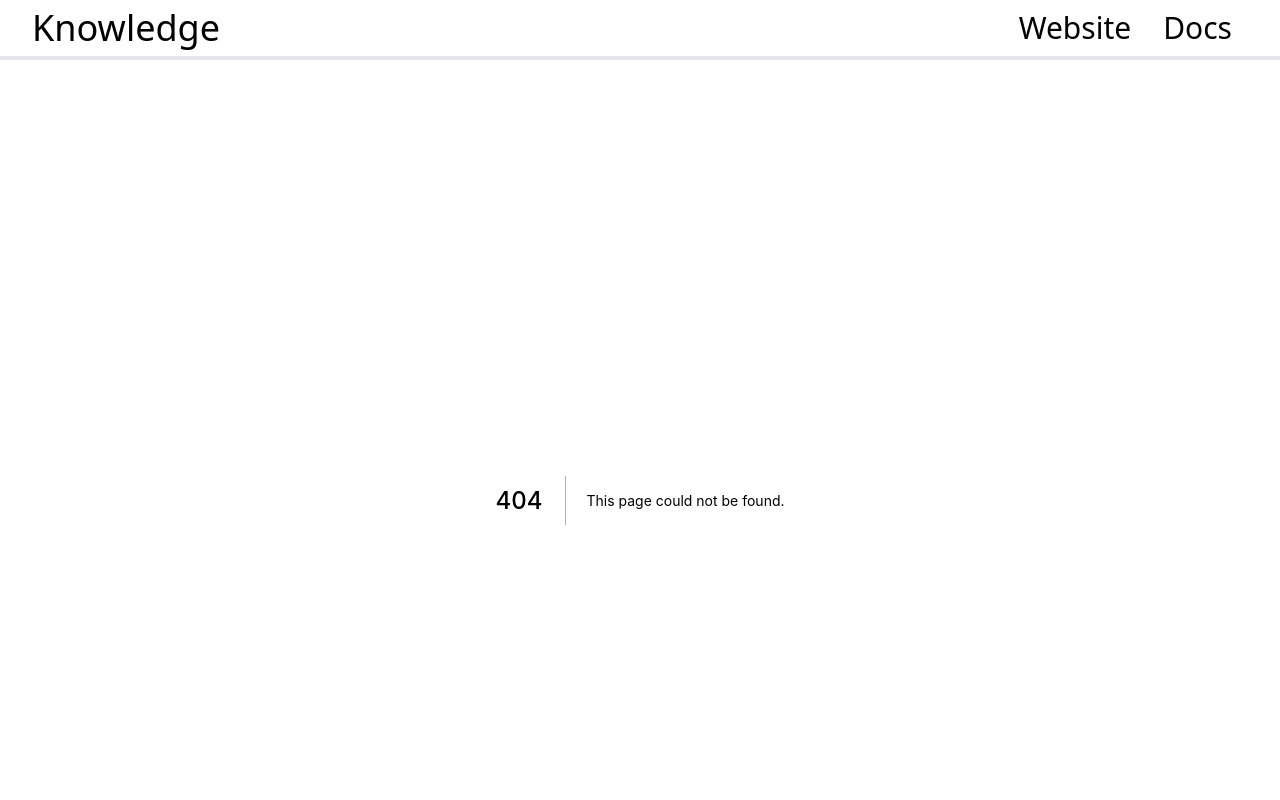
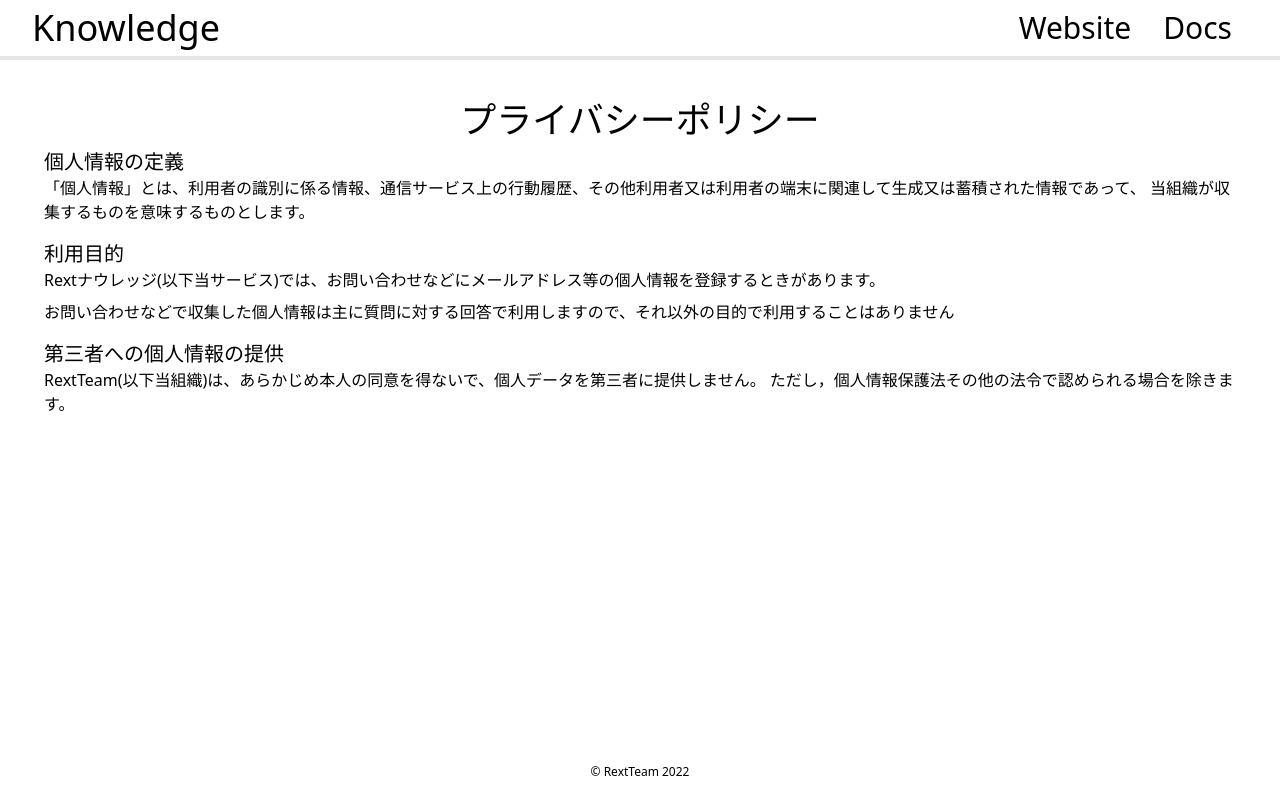
Before and after one commit to RextTeam/knowledge, a Next.js app: page /privacy-policy in a window 1280 px wide. Before the commit this address had no page. Shown: the top 800 px of the page. Built offline with nearby package versions, Linux system fonts and the light colour scheme.

Commit message:
Create privacy-policy.tsx

```diff
--- /dev/null
+++ b/pages/privacy-policy.tsx
@@ -0,0 +1,47 @@
+import { ReactNode } from 'react'
+
+
+interface Props {
+    title: string;
+    children: ReactNode;
+}
+
+function Item({ title, children }: Props) {
+    return (
+        <div className="py-2">
+            <h2 className="text-xl">{title}</h2>
+            {children}
+        </div>
+    )
+}
+
+
+export default function PrivacyPolicy() {
+    return (
+        <div className="px-4">
+            <h2 className="text-4xl text-center">プライバシーポリシー</h2>
+            <div>
+                <Item title="個人情報の定義">
+                    <p>
+                        「個人情報」とは、利用者の識別に係る情報、通信サービス上の行動履歴、その他利用者又は利用者の端末に関連して生成又は蓄積された情報であって、
+                        当組織が収集するものを意味するものとします。
+                    </p>
+                </Item>
+                <Item title="利用目的">
+                    <p className="pb-2">
+                        Rextナウレッジ(以下当サービス)では、お問い合わせなどにメールアドレス等の個人情報を登録するときがあります。
+                    </p>
+                    <p>
+                        お問い合わせなどで収集した個人情報は主に質問に対する回答で利用しますので、それ以外の目的で利用することはありません
+                    </p>
+                </Item>
+                <Item title="第三者への個人情報の提供">
+                    <p>
+                        RextTeam(以下当組織)は、あらかじめ本人の同意を得ないで、個人データを第三者に提供しません。
+                        ただし，個人情報保護法その他の法令で認められる場合を除きます。
+                    </p>
+                </Item>
+            </div>
+        </div>
+    )
+}
```
